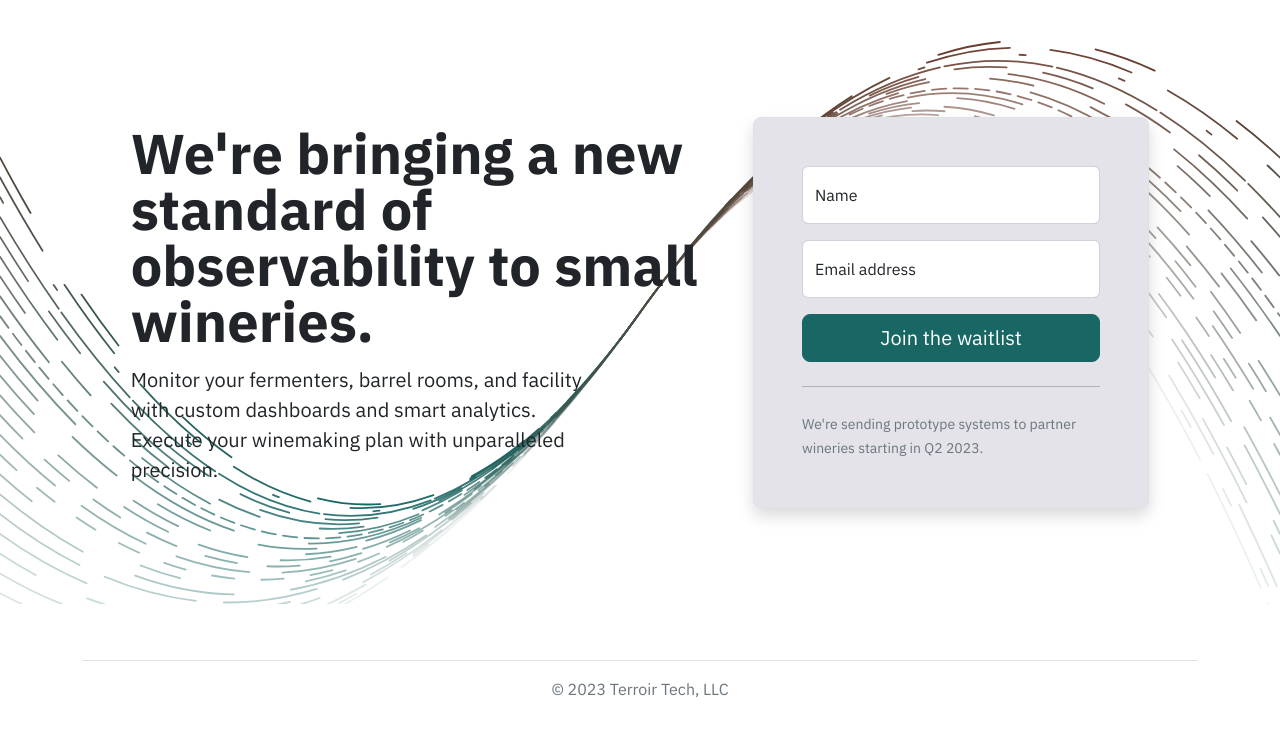
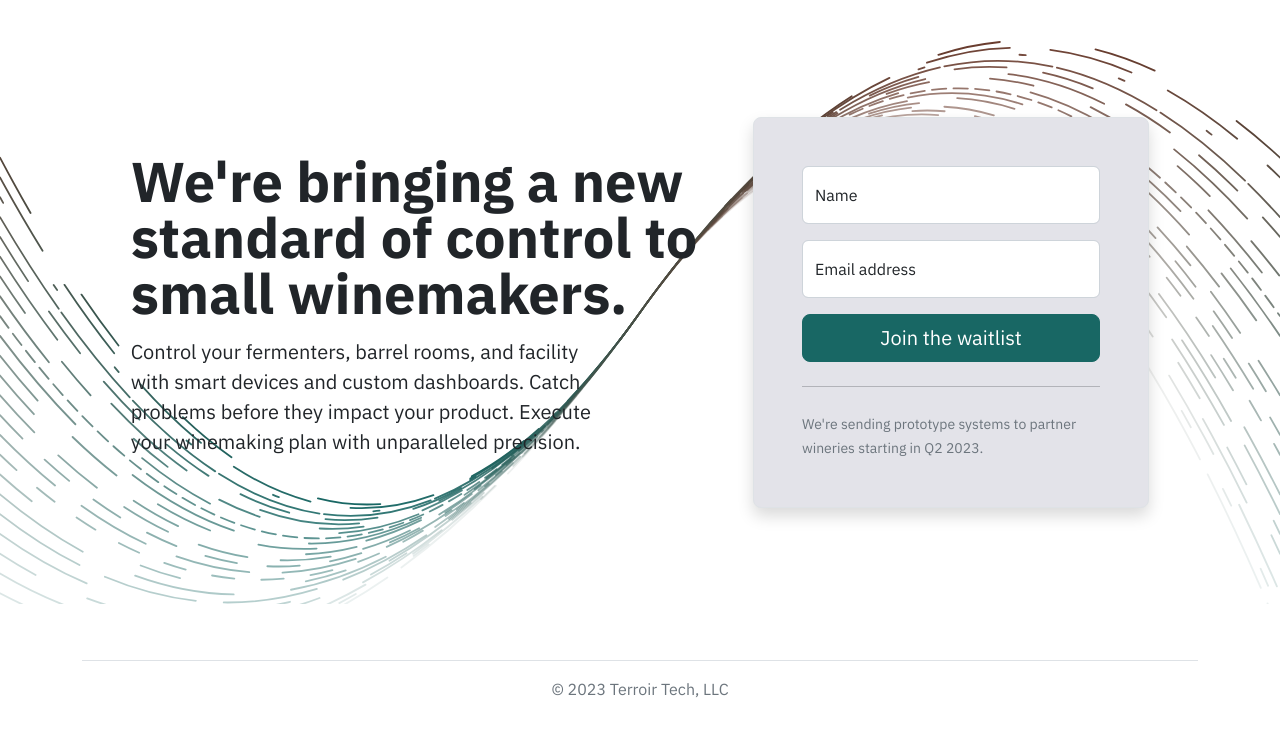
Before and after one commit to solanus-systems/solanus.systems, a website built with Vite: page src/index.html in a window 1280 px wide. Shown: the part 72-805 px from the top of the page. Built offline with nearby package versions, Linux system fonts and the light colour scheme.

Commit message:
Adjust language on landing page

```diff
--- a/src/index.html
+++ b/src/index.html
@@ -38,9 +38,8 @@
     <div class="container col-xl-10 col-xxl-8 px-4 py-md-5">
       <div class="row align-items-center g-lg-5 py-md-5">
         <div class="col-lg-7 text-center text-lg-start">
-          <h1 class="display-4 fw-bold lh-1 mb-3">We're bringing a new standard of observability to small wineries.</h1>
-          <p class="col-lg-10 fs-5">Monitor your fermenters, barrel rooms, and facility with custom dashboards and smart
-            analytics. Execute your winemaking plan with unparalleled precision.</p>
+          <h1 class="display-4 fw-bold lh-1 mb-3">We're bringing a new standard of control to small winemakers.</h1>
+          <p class="col-lg-10 fs-5 blurb">Control your fermenters, barrel rooms, and facility with smart devices and custom dashboards. Catch problems before they impact your product. Execute your winemaking plan with unparalleled precision.</p>
         </div>
         <div class="col-md-10 mx-auto col-lg-5">
           <form class="p-4 p-md-5 border rounded-3 bg-light shadow">
```
